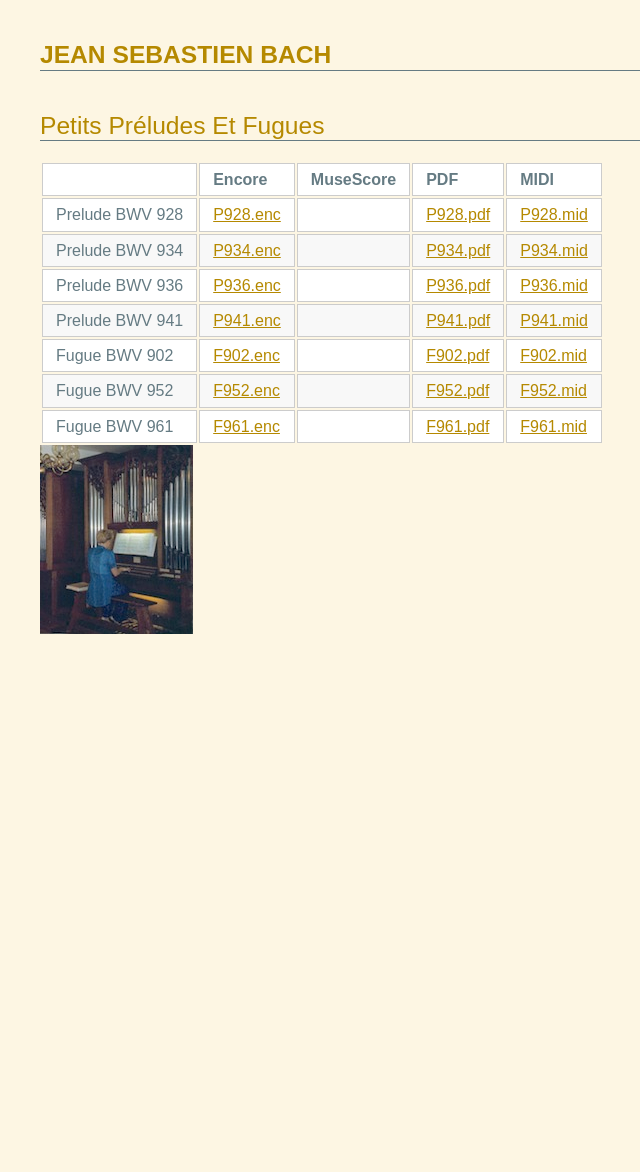
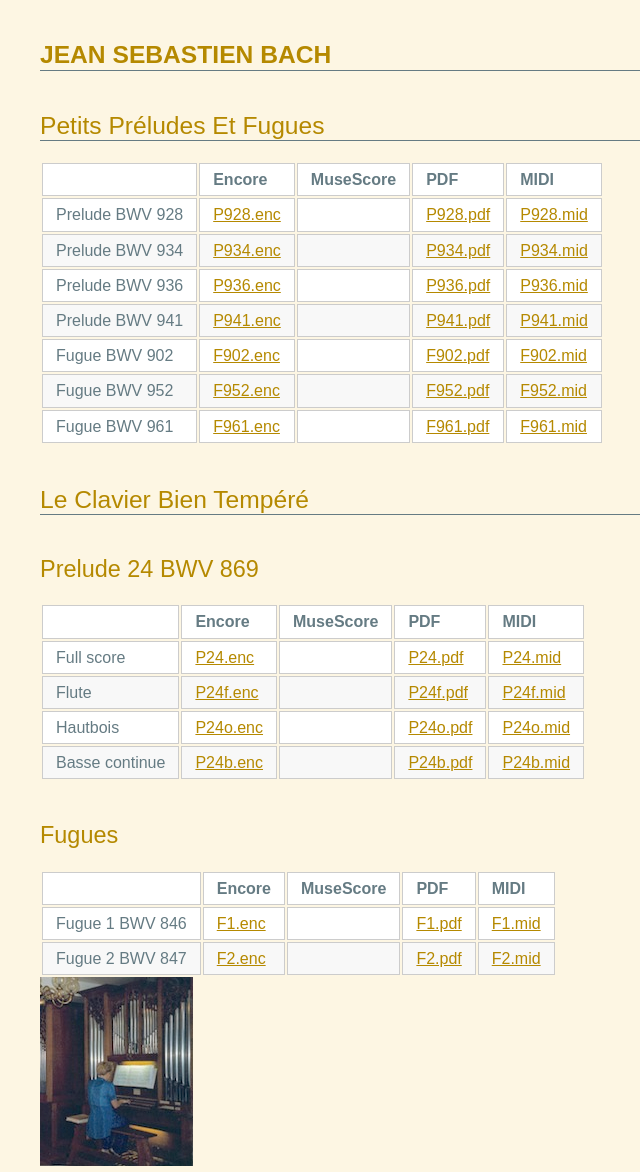
Before and after one commit to gilles5588/gilles5588.github.io, a plain HTML site: page scores/JSBach/JSBach.html in a window 1280 px wide. Shown: the top 1172 px of the page, without its empty margins (30-670 px from the left). Before the commit the page ends 800 px from the top, so only its background shows below. Drawn offline with Linux system fonts and the light colour scheme.

Commit message:
ajout du clavier bien tempéré

```diff
--- a/scores/JSBach/JSBach.html
+++ b/scores/JSBach/JSBach.html
@@ -25,53 +25,131 @@
 
 <tbody>
 <tr>
-<td>Prelude BWV 928</td>
+<td>Prelude BWV 928</td>
 <td><a href="P928.ENC">P928.enc</a></td>
 <td></td>
 <td><a href="P928.PDF">P928.pdf</a></td>
 <td><a href="P928.MID">P928.mid</a></td>
 </tr>
 <tr>
-<td>Prelude BWV 934</td>
+<td>Prelude BWV 934</td>
 <td><a href="P934.ENC">P934.enc</a></td>
 <td></td>
 <td><a href="P934.PDF">P934.pdf</a></td>
 <td><a href="P934.MID">P934.mid</a></td>
 </tr>
 <tr>
-<td>Prelude BWV 936</td>
+<td>Prelude BWV 936</td>
 <td><a href="P936.ENC">P936.enc</a></td>
 <td></td>
 <td><a href="P936.PDF">P936.pdf</a></td>
 <td><a href="P936.MID">P936.mid</a></td>
 </tr>
 <tr>
-<td>Prelude BWV 941</td>
+<td>Prelude BWV 941</td>
 <td><a href="P941.ENC">P941.enc</a></td>
 <td></td>
 <td><a href="P941.PDF">P941.pdf</a></td>
 <td><a href="P941.MID">P941.mid</a></td>
 </tr>
 <tr>
-<td>Fugue BWV 902</td>
+<td>Fugue BWV 902</td>
 <td><a href="F902.ENC">F902.enc</a></td>
 <td></td>
 <td><a href="F902.PDF">F902.pdf</a></td>
 <td><a href="F902.MID">F902.mid</a></td>
 </tr>
 <tr>
-<td>Fugue BWV 952</td>
+<td>Fugue BWV 952</td>
 <td><a href="F952.ENC">F952.enc</a></td>
 <td></td>
 <td><a href="F952.PDF">F952.pdf</a></td>
 <td><a href="F952.MID">F952.mid</a></td>
 </tr>
 <tr>
-<td>Fugue BWV 961</td>
+<td>Fugue BWV 961</td>
 <td><a href="F961.ENC">F961.enc</a></td>
 <td></td>
 <td><a href="F961.PDF">F961.pdf</a></td>
 <td><a href="F961.MID">F961.mid</a></td>
+</tr>
+</tbody>
+</table>
+
+<h2 id="toc_2">Le Clavier bien tempéré</h2>
+
+<h3 id="toc_3">Prelude 24 BWV 869</h3>
+
+<table>
+<thead>
+<tr>
+<th></th>
+<th>Encore</th>
+<th>MuseScore</th>
+<th>PDF</th>
+<th>MIDI</th>
+</tr>
+</thead>
+
+<tbody>
+<tr>
+<td>Full score</td>
+<td><a href="P24.ENC">P24.enc</a></td>
+<td></td>
+<td><a href="P24.PDF">P24.pdf</a></td>
+<td><a href="P24.MID">P24.mid</a></td>
+</tr>
+<tr>
+<td>Flute</td>
+<td><a href="P24F.ENC">P24f.enc</a></td>
+<td></td>
+<td><a href="P24F.PDF">P24f.pdf</a></td>
+<td><a href="P24F.MID">P24f.mid</a></td>
+</tr>
+<tr>
+<td>Hautbois</td>
+<td><a href="P24O.ENC">P24o.enc</a></td>
+<td></td>
+<td><a href="P24O.PDF">P24o.pdf</a></td>
+<td><a href="P24O.MID">P24o.mid</a></td>
+</tr>
+<tr>
+<td>Basse continue</td>
+<td><a href="P24B.ENC">P24b.enc</a></td>
+<td></td>
+<td><a href="P24B.PDF">P24b.pdf</a></td>
+<td><a href="P24B.MID">P24b.mid</a></td>
+</tr>
+</tbody>
+</table>
+
+<h3 id="toc_4">Fugues</h3>
+
+<table>
+<thead>
+<tr>
+<th></th>
+<th>Encore</th>
+<th>MuseScore</th>
+<th>PDF</th>
+<th>MIDI</th>
+</tr>
+</thead>
+
+<tbody>
+<tr>
+<td>Fugue 1 BWV 846</td>
+<td><a href="F1.ENC">F1.enc</a></td>
+<td></td>
+<td><a href="F1.PDF">F1.pdf</a></td>
+<td><a href="F2.MID">F1.mid</a></td>
+</tr>
+<tr>
+<td>Fugue 2 BWV 847</td>
+<td><a href="F2.ENC">F2.enc</a></td>
+<td></td>
+<td><a href="F2.PDF">F2.pdf</a></td>
+<td><a href="F2.MID">F2.mid</a></td>
 </tr>
 </tbody>
 </table>
```
Also changed, not shown: scores/Partitions.html (+1 -1 lines), 3 other files.
